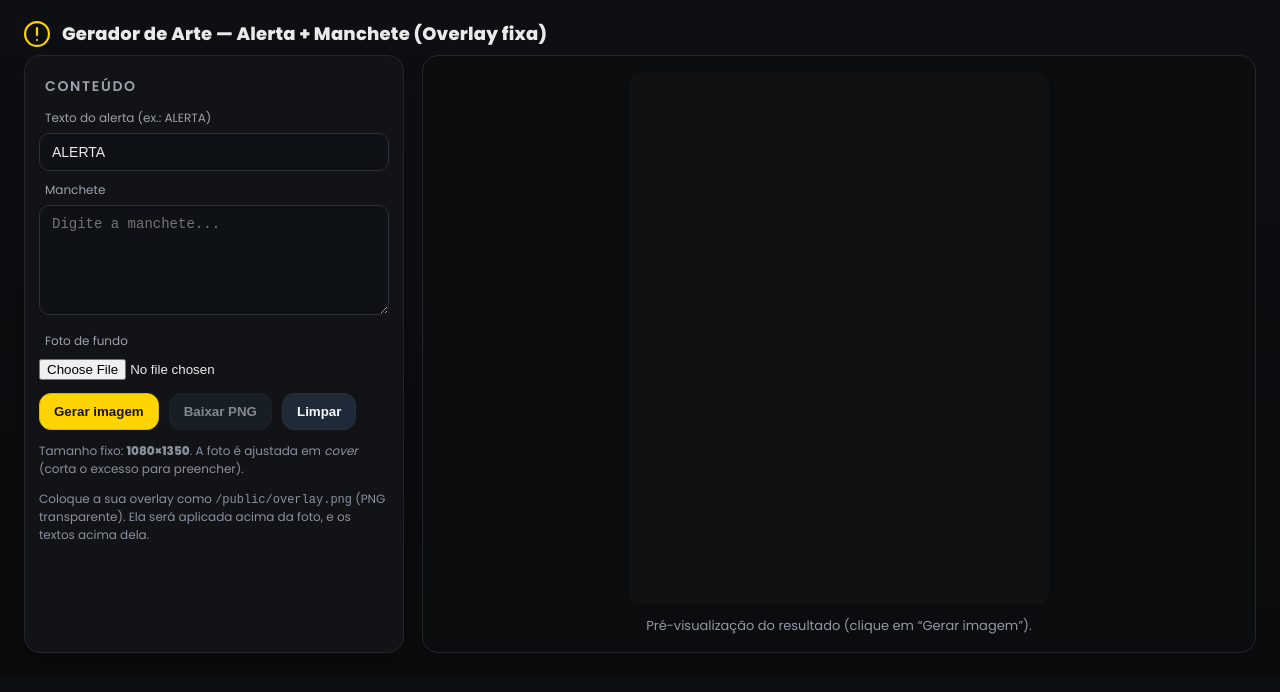
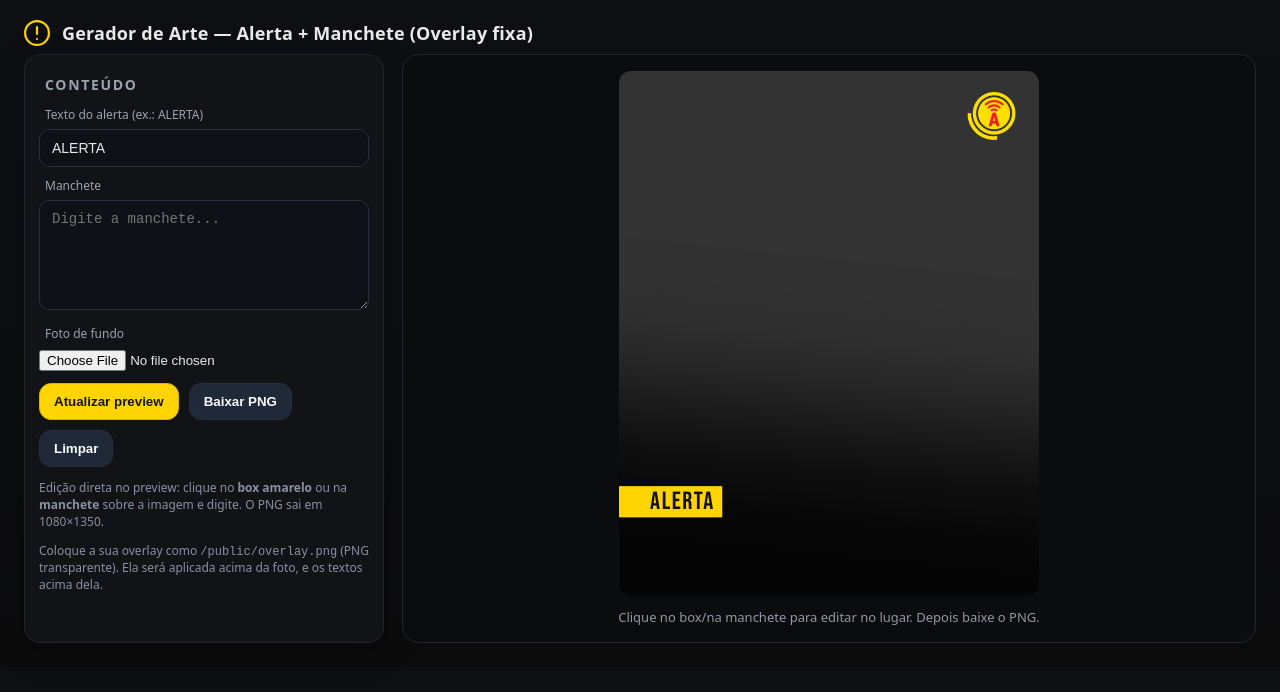
Before and after one commit to vondoscht/geradorAmizade, a website: page public/index.html in a window 1280 px wide. Both pictures are taken after a click on the button "Limpar". Drawn offline with Linux system fonts and the light colour scheme.

Commit message:
Update index.html
Implementando edição visual

```diff
--- a/public/index.html
+++ b/public/index.html
@@ -4,14 +4,14 @@
   <meta charset="utf-8" />
   <meta name="viewport" content="width=device-width, initial-scale=1" />
   <title>Gerador de Arte — Alerta + Manchete (Overlay fixa)</title>
-  <link href="https://fonts.googleapis.com/css2?family=Bebas+Neue&family=Roboto:ital,wght@0,700;1,700&family=Poppins:wght@400;600;800&display=swap" rel="stylesheet">
+  <link href="https://fonts.googleapis.com/css2?family=Bebas+Neue&family=Roboto:ital,wght@0,700;1,700&display=swap" rel="stylesheet">
   <style>
     :root{ --bg:#0b0b0c; --panel:#121316; --ink:#eaeaea; --muted:#9aa3ad; --brand:#ffd400; }
     *{box-sizing:border-box}
-    body{margin:0;background:linear-gradient(180deg,#0d0f13,#0b0b0c);color:var(--ink);font-family:"Poppins",system-ui,-apple-system,Segoe UI,Roboto,Arial,sans-serif}
+    body{margin:0;background:linear-gradient(180deg,#0d0f13,#0b0b0c);color:var(--ink);font-family:system-ui,-apple-system,Segoe UI,Roboto,Arial,sans-serif}
     header{padding:20px 24px 8px;display:flex;align-items:center;gap:12px}
     header h1{font-size:18px;margin:0;font-weight:800;letter-spacing:.2px}
-    .app{display:grid;grid-template-columns:380px 1fr;gap:18px;padding:0 24px 24px}
+    .app{display:grid;grid-template-columns:360px 1fr;gap:18px;padding:0 24px 24px}
     @media (max-width: 980px){ .app{grid-template-columns:1fr} }
     .panel{background:var(--panel);border:1px solid #23262d;border-radius:16px;padding:16px 14px;box-shadow:0 10px 30px rgba(0,0,0,.25)}
     .panel h2{margin:4px 6px 12px;font-size:14px;color:var(--muted);font-weight:600;text-transform:uppercase;letter-spacing:.12em}
@@ -26,8 +26,17 @@
     button:disabled{opacity:.5;cursor:not-allowed}
     .stage{background:#0b0c0e;border:1px solid #23262d;border-radius:16px;display:flex;flex-direction:column;align-items:center;justify-content:center;padding:16px;gap:12px}
     .stage .canvas-wrap{position:relative;border-radius:12px;overflow:hidden;background:#111}
+    canvas{display:block}
     .ghost{font-size:13px;color:#9199a6}
     .note{font-size:12px;color:#8892a0}
+
+    /* ===== Edição no preview (overlay HTML) ===== */
+    .live-overlay{position:absolute;inset:0;pointer-events:none}
+    .badge-edit, .headline-edit{position:absolute;pointer-events:auto;user-select:text;caret-color:#fff}
+    .badge-edit{color:#111;white-space:nowrap;overflow:hidden}
+    .badge-edit:focus{outline:2px dashed rgba(255,212,0,.6)}
+    .headline-edit{color:#fff;white-space:pre-wrap;word-break:break-word}
+    .headline-edit:focus{outline:2px dashed rgba(255,255,255,.3)}
   </style>
 </head>
 <body>
@@ -53,28 +62,40 @@
       </div>
 
       <div class="btns">
-        <button id="render" class="primary">Gerar imagem</button>
+        <button id="render" class="primary">Atualizar preview</button>
         <button id="download" disabled>Baixar PNG</button>
         <button id="clear">Limpar</button>
       </div>
-      <p class="note">Tamanho fixo: <b>1080×1350</b>. A foto é ajustada em <em>cover</em> (corta o excesso para preencher).</p>
+      <p class="note">Edição direta no preview: clique no <b>box amarelo</b> ou na <b>manchete</b> sobre a imagem e digite. O PNG sai em 1080×1350.</p>
       <p class="note">Coloque a sua overlay como <code>/public/overlay.png</code> (PNG transparente). Ela será aplicada acima da foto, e os textos acima dela.</p>
     </section>
 
     <section class="stage">
       <div class="canvas-wrap">
         <canvas id="canvas" width="1080" height="1350" style="width: 420px; height: auto; max-width: 100%;"></canvas>
+        <div id="live" class="live-overlay">
+          <div id="badgeEdit" class="badge-edit" contenteditable="true" spellcheck="false"></div>
+          <div id="headlineEdit" class="headline-edit" contenteditable="true" spellcheck="false"></div>
+        </div>
       </div>
-      <div class="ghost">Pré-visualização do resultado (clique em “Gerar imagem”).</div>
+      <div class="ghost">Clique no box/na manchete para editar no lugar. Depois baixe o PNG.</div>
     </section>
   </div>
 
   <script>
-    // ===== Configuração rápida =====
-    // Altere aqui para ajustar espaçamentos sem mexer no resto do código
+    // ===== Config geral =====
     const CONFIG = {
-      BOTTOM_MARGIN: 120,              // distância da ÚLTIMA linha de texto até a borda inferior
-      GAP_BETWEEN_BOX_AND_TEXT: 36    // distância entre o fundo do box amarelo e o TOPO da 1ª linha
+      BOTTOM_MARGIN: 120,              // distância da ÚLTIMA linha até a borda inferior
+      GAP_BETWEEN_BOX_AND_TEXT: 36,    // distância entre fundo do box e TOPO da 1ª linha
+      BADGE_FONT_SIZE: 64,
+      BADGE_HEIGHT: 80,
+      BADGE_LETTER_SPACING: 4,
+      BADGE_LEFT_PADDING: 80,
+      BADGE_RIGHT_PADDING: 20,
+      HEADLINE_FONT_SIZE: 64,
+      HEADLINE_LEFT_PADDING: 80,
+      HEADLINE_RIGHT_PADDING: 80,
+      HEADLINE_LINE_HEIGHT: 1.24
     };
 
     const $ = (q) => document.querySelector(q);
@@ -87,189 +108,181 @@
       upload:   $('#upload'),
       render:   $('#render'),
       download: $('#download'),
-      clear:    $('#clear')
+      clear:    $('#clear'),
+      live:     $('#live'),
+      badgeEdit: $('#badgeEdit'),
+      headlineEdit: $('#headlineEdit')
     };
 
-    // --- Garantir que as fontes carregaram antes de desenhar no Canvas ---
+    // Fonts
     let fontsLoaded = false;
     async function ensureFonts(){
-      if(fontsLoaded) return;
-      try{
+      if(fontsLoaded) return; try{
         await Promise.all([
-          document.fonts.load('400 64px "Bebas Neue"'),
-          document.fonts.load('700 italic 64px "Roboto"')
+          document.fonts.load(`400 ${CONFIG.BADGE_FONT_SIZE}px "Bebas Neue"`),
+          document.fonts.load(`700 italic ${CONFIG.HEADLINE_FONT_SIZE}px Roboto`)
         ]);
-        await document.fonts.ready;
-      }catch(e){ /* ignore */ }
-      fontsLoaded = true;
+        await document.fonts.ready; fontsLoaded = true;
+      }catch(e){ fontsLoaded = true; }
     }
 
-    // Overlay fixa (arquivo em /public/overlay.png)
+    // Assets
     const OVERLAY_SRC = 'overlay.png';
-
-    let bgURL = null; // apenas a foto muda
+    let bgURL = null;
 
     els.upload.addEventListener('change', () => {
       if(els.upload.files && els.upload.files[0]){
         bgURL = URL.createObjectURL(els.upload.files[0]);
       } else bgURL = null;
+      renderPreview();
     });
 
-    // ===== Helpers =====
+    // Helpers
     function drawCover(img, x, y, w, h){
-      const iw = img.width, ih = img.height;
-      const ir = iw/ih, r = w/h;
-      let dw, dh, dx, dy;
+      const iw = img.width, ih = img.height; const ir = iw/ih, r = w/h; let dw, dh, dx, dy;
       if(ir > r){ dh = h; dw = dh*ir; dx = x + (w-dw)/2; dy = y; }
       else { dw = w; dh = dw/ir; dx = x; dy = y + (h-dh)/2; }
       ctx.drawImage(img, dx, dy, dw, dh);
     }
-
     function wrapText(text, maxWidth){
       const words = (text||'').split(/\s+/); let line = '', lines=[];
-      for(const w of words){
-        const test = line ? line + ' ' + w : w;
-        const m = ctx.measureText(test).width;
-        if(m > maxWidth && line){ lines.push(line); line = w; }
-        else line = test;
-      }
-      if(line) lines.push(line);
-      return lines;
+      for(const w of words){ const test = line ? line + ' ' + w : w; const m = ctx.measureText(test).width; if(m > maxWidth && line){ lines.push(line); line = w; } else line = test; }
+      if(line) lines.push(line); return lines;
+    }
+    function loadImage(url){ return new Promise((res)=>{ if(!url) return res(null); const img=new Image(); img.onload=()=>res(img); img.onerror=()=>res(null); img.src=url; }); }
+
+    // ==== Layout computation (shared by preview + final render + overlay) ====
+    function computeLayout(badgeText, headline){
+      const W = 1080, H = 1350; // fixo
+      // Headline metrics
+      const HF = CONFIG.HEADLINE_FONT_SIZE; const HL = Math.round(HF * CONFIG.HEADLINE_LINE_HEIGHT);
+      ctx.font = `700 italic ${HF}px Roboto, system-ui, sans-serif`;
+      const lines = wrapText(headline, W - CONFIG.HEADLINE_LEFT_PADDING - CONFIG.HEADLINE_RIGHT_PADDING).slice(0,6);
+      const L = Math.max(1, lines.length);
+      const yFirstBaseline = H - CONFIG.BOTTOM_MARGIN - (L - 1) * HL;
+      const mHeadline = ctx.measureText(lines[0] || 'Ag');
+      const ascent = (mHeadline && mHeadline.actualBoundingBoxAscent !== undefined) ? mHeadline.actualBoundingBoxAscent : Math.round(HF * 0.8);
+      const firstLineTop = yFirstBaseline - ascent;
+
+      // Badge metrics
+      const BF = CONFIG.BADGE_FONT_SIZE; const BH = CONFIG.BADGE_HEIGHT; const LS = CONFIG.BADGE_LETTER_SPACING;
+      ctx.font = `400 ${BF}px "Bebas Neue", Poppins, sans-serif`;
+      // measure width with letter-spacing
+      let tWidth = 0; for(let i=0;i<badgeText.length;i++){ tWidth += ctx.measureText(badgeText[i]).width; if(i<badgeText.length-1) tWidth += LS; }
+      const badgeW = Math.min(W, Math.max(120, tWidth + CONFIG.BADGE_LEFT_PADDING + CONFIG.BADGE_RIGHT_PADDING));
+      const badgeY = firstLineTop - CONFIG.GAP_BETWEEN_BOX_AND_TEXT - BH;
+
+      return { W,H, lines, HL, yFirstBaseline, firstLineTop, ascent, badgeW, badgeY };
     }
 
-    function loadImage(url){
-      return new Promise((res)=>{ if(!url) return res(null); const img=new Image(); img.onload=()=>res(img); img.onerror=()=>res(null); img.src=url; });
+    // ===== Live overlay positioning =====
+    function updateOverlay(){
+      const badgeText = normalizeBadge(els.badgeEdit.textContent);
+      const headline = els.headlineEdit.textContent || '';
+      const L = computeLayout(badgeText, headline);
+      const scale = canvas.getBoundingClientRect().width / canvas.width; // visual scale
+
+      // badge styles
+      els.badgeEdit.style.left = `${0}px`;
+      els.badgeEdit.style.top = `${Math.round(L.badgeY * scale)}px`;
+      els.badgeEdit.style.height = `${Math.round(CONFIG.BADGE_HEIGHT * scale)}px`;
+      els.badgeEdit.style.width = `${Math.round(L.badgeW * scale)}px`;
+      els.badgeEdit.style.fontFamily = '"Bebas Neue", sans-serif';
+      els.badgeEdit.style.fontSize = `${CONFIG.BADGE_FONT_SIZE * scale}px`;
+      els.badgeEdit.style.lineHeight = `${CONFIG.BADGE_HEIGHT * scale}px`; // centra vertical
+      els.badgeEdit.style.letterSpacing = `${CONFIG.BADGE_LETTER_SPACING * scale}px`;
+      els.badgeEdit.style.paddingLeft = `${CONFIG.BADGE_LEFT_PADDING * scale}px`;
+      els.badgeEdit.style.paddingRight = `${CONFIG.BADGE_RIGHT_PADDING * scale}px`;
+
+      // headline styles
+      els.headlineEdit.style.left = `${Math.round(CONFIG.HEADLINE_LEFT_PADDING * scale)}px`;
+      els.headlineEdit.style.top = `${Math.round(L.firstLineTop * scale)}px`;
+      els.headlineEdit.style.width = `${Math.round((L.W - CONFIG.HEADLINE_LEFT_PADDING - CONFIG.HEADLINE_RIGHT_PADDING) * scale)}px`;
+      els.headlineEdit.style.fontFamily = 'Roboto, system-ui, sans-serif';
+      els.headlineEdit.style.fontSize = `${CONFIG.HEADLINE_FONT_SIZE * scale}px`;
+      els.headlineEdit.style.fontWeight = '700';
+      els.headlineEdit.style.fontStyle = 'italic';
+      els.headlineEdit.style.lineHeight = `${L.HL * scale}px`;
     }
 
-    async function render(){
-      // aguarda as fontes (Bebas Neue / Poppins) para evitar fallback
+    function normalizeBadge(v){ return (v||'').replace(/\s+/g,' ').trim().toUpperCase(); }
+
+    // ==== Renders ====
+    async function renderPreview(){
       await ensureFonts();
-      const W = 1080, H = 1350; // fixo
-      canvas.width = W; canvas.height = H;
-      ctx.clearRect(0,0,W,H);
-
-      // 1) Fundo (cover/crop)
-      if(bgURL){
-        const bg = await loadImage(bgURL);
-        if(bg) drawCover(bg,0,0,W,H);
-      } else {
-        ctx.fillStyle = '#333'; ctx.fillRect(0,0,W,H);
-        ctx.fillStyle = '#777'; ctx.font = '600 28px Poppins'; ctx.fillText('Envie uma foto de fundo', 28, 48);
-      }
-
-      // 2) Overlay fixa
-      const ov = await loadImage(OVERLAY_SRC);
-      if(ov) ctx.drawImage(ov, 0, 0, W, H);
-
-      // 3) Textos
-      const pad = Math.round(W*0.022);
-      const brand = '#FFD400';
-
-      // === Manchete: preparar medidas primeiro ===
-      const headline = els.manchete.value || '';
-      // Roboto Bold Italic
-      const HEADLINE_FONT_SIZE = 64; // px
-      const HEADLINE_LEFT_PADDING = 80; // px
-      const HEADLINE_RIGHT_PADDING = 80; // px
-      const LINE_HEIGHT = Math.round(HEADLINE_FONT_SIZE * 1.24);
-      ctx.fillStyle = '#fff';
-      ctx.font = `700 italic ${HEADLINE_FONT_SIZE}px Roboto, system-ui, sans-serif`;
-      const allLines = wrapText(headline, W - HEADLINE_LEFT_PADDING - HEADLINE_RIGHT_PADDING);
-      const lines = allLines.slice(0, 6);
-      const L = Math.max(1, lines.length);
-
-      // âncora do bloco pela base: última linha a 80px da margem inferior
-      const BOTTOM_MARGIN = CONFIG.BOTTOM_MARGIN; // px
-      const yFirstBaseline = H - BOTTOM_MARGIN - (L - 1) * LINE_HEIGHT;
-
-      // === Box amarelo (acima da manchete), colado na esquerda (x=0) ===
-      const badgeText = (els.destaque.value||'').toUpperCase();
-
-      // Configurações exigidas
-      const BADGE_FONT_SIZE = 64;              // px (Bebas)
-      const BADGE_HEIGHT = 80;                 // altura fixa do box amarelo
-      const BADGE_LETTER_SPACING = 4;          // espaçamento entre letras (px)
-      const BADGE_LEFT_PADDING = 80;           // padding à esquerda do texto
-      const BADGE_RIGHT_PADDING = 20;
-      const OPTICAL_NUDGE_Y = 0; // ajuste fino vertical (px). Se achar que ficou alto/baixo, mude aqui.          // padding à direita do texto
-
-      // Helpers para medir/desenhar com letter-spacing e alinhar ao centro vertical
-      function textWidthWithSpacing(ctx, text, spacing){
-        let w = 0; for(let i=0;i<text.length;i++){ const ch = text[i]; w += ctx.measureText(ch).width; if(i < text.length-1) w += spacing; } return w;
-      }
-      function fillTextWithSpacing(ctx, text, x, y, spacing){
-        let dx = x; for(let i=0;i<text.length;i++){ const ch = text[i]; ctx.fillText(ch, dx, y); dx += ctx.measureText(ch).width + (i < text.length-1 ? spacing : 0); }
-      }
-      function baselineMiddle(y, h, metrics, fallbackFontSize){
-        if(metrics && metrics.actualBoundingBoxAscent !== undefined && metrics.actualBoundingBoxDescent !== undefined){
-          return y + (h + metrics.actualBoundingBoxAscent - metrics.actualBoundingBoxDescent)/2;
-        }
-        return y + h/2 + (fallbackFontSize*0.1); // fallback aproximado
-      }
-
-      // Definir fonte Bebas para medir
-      ctx.font = `400 ${BADGE_FONT_SIZE}px "Bebas Neue", Poppins, sans-serif`;
-      ctx.textBaseline = 'alphabetic';
-
-      // Largura do texto com espaçamento e geometria do box
-      const tWidth = textWidthWithSpacing(ctx, badgeText, BADGE_LETTER_SPACING);
-      const badgeW = Math.min(W, Math.max(120, tWidth + BADGE_LEFT_PADDING + BADGE_RIGHT_PADDING));
-      const badgeH = BADGE_HEIGHT;
-
-      // Aumentar distância entre o box e a manchete para não sobrepor
-      // distância entre o box e o TOPO da primeira linha (não a baseline)
-      const gapPx = CONFIG.GAP_BETWEEN_BOX_AND_TEXT;
-      // medir a altura acima da baseline (ascent) da primeira linha
-      ctx.font = `700 italic ${HEADLINE_FONT_SIZE}px Roboto, system-ui, sans-serif`;
-      const mHeadline = ctx.measureText(lines[0] || 'Ag');
-      const ascent = (mHeadline && mHeadline.actualBoundingBoxAscent !== undefined)
-        ? mHeadline.actualBoundingBoxAscent
-        : Math.round(HEADLINE_FONT_SIZE * 0.8); // fallback aproximado
-      // posicionar o box para que o seu fundo fique gapPx acima do topo visual do texto
-      const firstLineTopY = yFirstBaseline - ascent;
-      const badgeY = firstLineTopY - gapPx - badgeH;
-
-      // Desenhar box
-      ctx.fillStyle = brand;
-      ctx.fillRect(0, badgeY, badgeW, badgeH);
-
-      // Texto centralizado verticalmente dentro do box; respeita padding à esquerda (80px)
-      ctx.fillStyle = '#111';
-      // ⚠️ garantir que estamos medindo/desenhando com a fonte Bebas, não Roboto
-      ctx.font = `400 ${BADGE_FONT_SIZE}px "Bebas Neue", Poppins, sans-serif`;
-      const refMetrics = ctx.measureText('H');
-      const baselineY = Math.round(baselineMiddle(badgeY, badgeH, refMetrics, BADGE_FONT_SIZE) + OPTICAL_NUDGE_Y);
-      const textX = BADGE_LEFT_PADDING; // 80px da borda esquerda do box
-      fillTextWithSpacing(ctx, badgeText, textX, baselineY, BADGE_LETTER_SPACING);
-
-      // === Desenhar a manchete (em branco), abaixo do box ===
-      ctx.fillStyle = '#fff';
-      ctx.font = `700 italic ${HEADLINE_FONT_SIZE}px Roboto, system-ui, sans-serif`;
-      let y = yFirstBaseline;
-      for(const ln of lines.slice(0,6)){
-        ctx.fillText(ln, HEADLINE_LEFT_PADDING, y);
-        y += Math.round(HEADLINE_FONT_SIZE * 1.24);
-      }
-
+      const W=1080,H=1350; canvas.width=W; canvas.height=H; ctx.clearRect(0,0,W,H);
+      // bg
+      if(bgURL){ const bg = await loadImage(bgURL); if(bg) drawCover(bg,0,0,W,H); } else { ctx.fillStyle='#333'; ctx.fillRect(0,0,W,H); }
+      // overlay image
+      const ov = await loadImage(OVERLAY_SRC); if(ov) ctx.drawImage(ov,0,0,W,H);
+      // draw ONLY the yellow box (texts on HTML overlay)
+      const badgeText = normalizeBadge(els.badgeEdit.textContent);
+      const L = computeLayout(badgeText, els.headlineEdit.textContent || '');
+      ctx.fillStyle = '#FFD400'; ctx.fillRect(0, L.badgeY, L.badgeW, CONFIG.BADGE_HEIGHT);
       els.download.disabled = false;
+      updateOverlay();
     }
 
-    els.render.addEventListener('click', render);
+    async function renderFinalAndDownload(){
+      await ensureFonts();
+      const W=1080,H=1350; canvas.width=W; canvas.height=H; ctx.clearRect(0,0,W,H);
+      // bg
+      if(bgURL){ const bg = await loadImage(bgURL); if(bg) drawCover(bg,0,0,W,H); } else { ctx.fillStyle='#333'; ctx.fillRect(0,0,W,H); }
+      // overlay
+      const ov = await loadImage(OVERLAY_SRC); if(ov) ctx.drawImage(ov,0,0,W,H);
+      // layout
+      const badgeText = normalizeBadge(els.badgeEdit.textContent);
+      const headline = els.headlineEdit.textContent || '';
+      const L = computeLayout(badgeText, headline);
+      // box
+      ctx.fillStyle = '#FFD400'; ctx.fillRect(0, L.badgeY, L.badgeW, CONFIG.BADGE_HEIGHT);
+      // badge text (Bebas)
+      ctx.fillStyle = '#111';
+      ctx.font = `400 ${CONFIG.BADGE_FONT_SIZE}px "Bebas Neue", Poppins, sans-serif`;
+      // manual letter-spacing
+      let x = CONFIG.BADGE_LEFT_PADDING; const ls = CONFIG.BADGE_LETTER_SPACING;
+      for(let i=0;i<badgeText.length;i++){ const ch = badgeText[i]; ctx.fillText(ch, x, L.badgeY + CONFIG.BADGE_HEIGHT/2 + CONFIG.BADGE_FONT_SIZE*0.1); x += ctx.measureText(ch).width + (i<badgeText.length-1?ls:0); }
+      // headline text (Roboto Bold Italic)
+      ctx.fillStyle = '#fff'; ctx.font = `700 italic ${CONFIG.HEADLINE_FONT_SIZE}px Roboto, system-ui, sans-serif`;
+      let y = L.yFirstBaseline; for(const ln of L.lines){ ctx.fillText(ln, CONFIG.HEADLINE_LEFT_PADDING, y); y += L.HL; }
+      // download
+      const link = document.createElement('a'); link.download = 'arte-manchete.png'; link.href = canvas.toDataURL('image/png'); link.click();
+      // restore preview
+      renderPreview();
+    }
 
-    els.download.addEventListener('click', () => {
-      const link = document.createElement('a');
-      link.download = 'arte-manchete.png';
-      link.href = canvas.toDataURL('image/png');
-      link.click();
+    // Sync between inputs and overlay
+    function syncFromInputs(){
+      els.badgeEdit.textContent = normalizeBadge(els.destaque.value || 'ALERTA');
+      els.headlineEdit.textContent = els.manchete.value || '';
+      renderPreview();
+    }
+
+    // Events
+    els.destaque.addEventListener('input', syncFromInputs);
+    els.manchete.addEventListener('input', syncFromInputs);
+
+    let typingTimer; function onType(){
+      clearTimeout(typingTimer); typingTimer = setTimeout(()=>{ renderPreview(); }, 60);
+    }
+    els.badgeEdit.addEventListener('input', ()=>{
+      // uppercase & single line
+      const v = normalizeBadge(els.badgeEdit.textContent);
+      if(els.badgeEdit.textContent !== v){ els.badgeEdit.textContent = v; const sel = window.getSelection(); sel.selectAllChildren(els.badgeEdit); sel.collapseToEnd(); }
+      els.destaque.value = v; onType();
+    });
+    els.headlineEdit.addEventListener('input', ()=>{ els.manchete.value = els.headlineEdit.textContent; onType(); });
+
+    els.render.addEventListener('click', renderPreview);
+    els.download.addEventListener('click', renderFinalAndDownload);
+    els.clear.addEventListener('click', ()=>{
+      els.destaque.value = 'ALERTA'; els.manchete.value = ''; els.upload.value = ''; bgURL = null;
+      els.badgeEdit.textContent = 'ALERTA'; els.headlineEdit.textContent = '';
+      renderPreview();
     });
 
-    els.clear.addEventListener('click', ()=>{
-      els.destaque.value = 'ALERTA';
-      els.manchete.value = '';
-      els.upload.value = '';
-      bgURL = null; ctx.clearRect(0,0,canvas.width, canvas.height);
-      els.download.disabled = true;
-    });
+    // boot
+    (async()=>{ await ensureFonts(); syncFromInputs(); })();
   </script>
 </body>
 </html>
```
